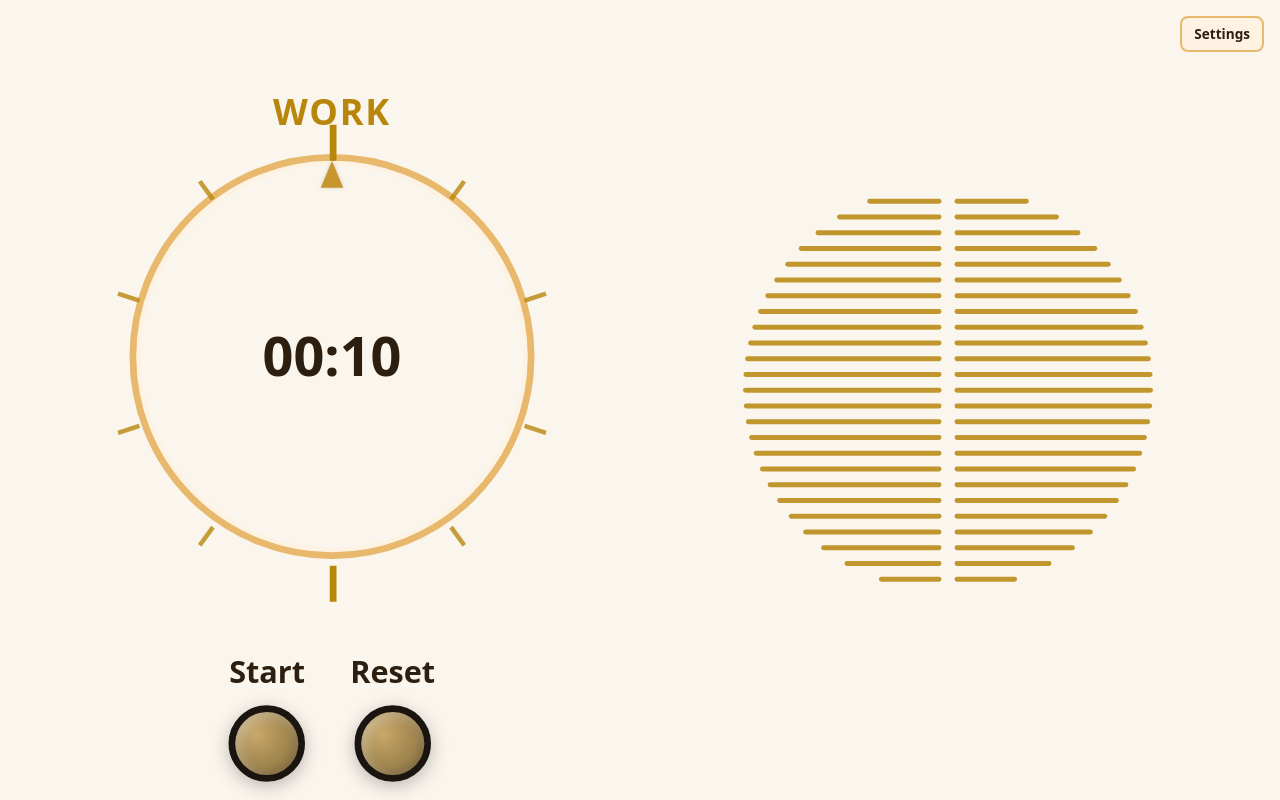
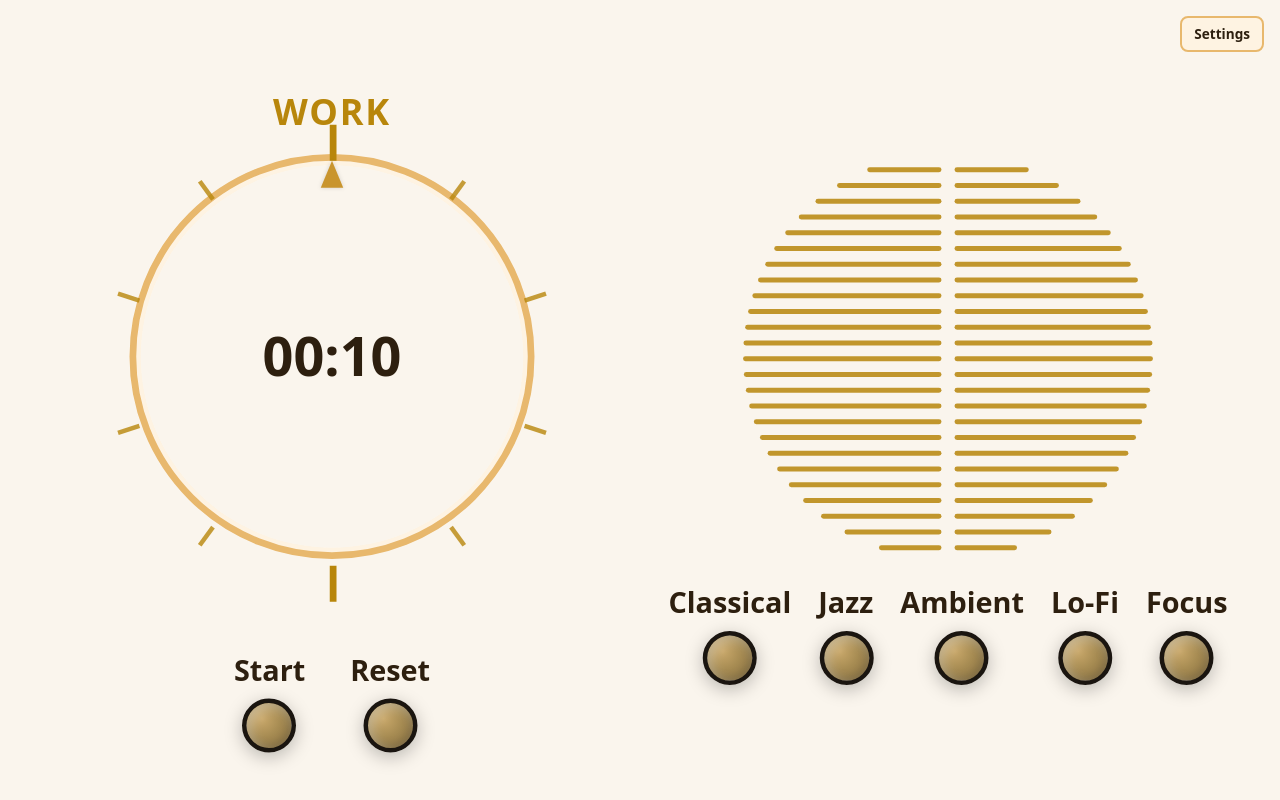
Before and after one commit to crisguardiola/pomodoro-timer, a website built with Vite: page index.html in a window 1280 px wide. Built offline with nearby package versions, Linux system fonts and the light colour scheme.

Commit message:
radio-buttons

```diff
--- a/src/main.js
+++ b/src/main.js
@@ -370,15 +370,38 @@ function createUI() {
 
   rootEl.append(modeLabelEl, clockWrap, controls);
 
-  // Two-column layout: left = timer (centred), right = Braun-style speaker
+  // Two-column layout: left = timer (centred), right = Braun-style speaker + music type buttons
   const layoutColumns = document.createElement("div");
   layoutColumns.className = "layout-columns";
   const columnLeft = document.createElement("div");
   columnLeft.className = "column-left";
   const columnRight = document.createElement("div");
   columnRight.className = "column-right";
+
+  const columnRightInner = document.createElement("div");
+  columnRightInner.className = "column-right-inner";
+  columnRightInner.appendChild(createBraunSpeaker());
+
+  const musicTypes = ["Classical", "Jazz", "Ambient", "Lo-Fi", "Focus"];
+  const musicControls = document.createElement("div");
+  musicControls.className = "music-controls";
+  musicTypes.forEach((label) => {
+    const wrap = document.createElement("div");
+    wrap.className = "control-btn-wrap";
+    const lbl = document.createElement("span");
+    lbl.className = "control-btn-label";
+    lbl.textContent = label;
+    const btn = document.createElement("button");
+    btn.type = "button";
+    btn.className = "btn btn-hifi btn-hifi-secondary";
+    btn.setAttribute("aria-label", `Music: ${label}`);
+    wrap.append(lbl, btn);
+    musicControls.appendChild(wrap);
+  });
+  columnRightInner.appendChild(musicControls);
+  columnRight.appendChild(columnRightInner);
+
   columnLeft.appendChild(rootEl);
-  columnRight.appendChild(createBraunSpeaker());
   layoutColumns.append(columnLeft, columnRight);
   app.append(settingsCorner, layoutColumns);
 }
--- a/src/style.css
+++ b/src/style.css
@@ -146,7 +146,7 @@ body {
   min-height: 0;
   display: flex;
   justify-content: center;
-  align-items: center;
+  align-items: stretch;
   padding: 0 var(--space-3xl) var(--space-3xl) 0;
   overflow: hidden;
 }
@@ -154,6 +154,27 @@ body {
 .column-right > * {
   transform: scale(2.25);
   transform-origin: center center;
+  min-height: 0;
+}
+
+/* Right column: same vertical grid and padding as .timer-root so clock and speaker align */
+.column-right-inner {
+  display: grid;
+  grid-template-rows: 1fr auto 1fr;
+  align-items: center;
+  justify-items: center;
+  width: 100%;
+  min-height: 0;
+  padding: var(--space-xs) 0 var(--space-4xl) 0;
+}
+
+.column-right-inner .braun-speaker {
+  grid-row: 2;
+}
+
+.column-right-inner .music-controls {
+  grid-row: 3;
+  align-self: start;
 }
 
 /* Braun-inspired circular speaker grille (right column) */
@@ -162,6 +183,15 @@ body {
   height: auto;
   color: var(--color-accent);
   opacity: 0.85;
+}
+
+/* Music type buttons: same layout as Start/Reset (label on top, hifi buttons) */
+.music-controls {
+  display: flex;
+  gap: var(--space-lg);
+  flex-wrap: wrap;
+  justify-content: center;
+  align-items: flex-end;
 }
 
 /* --- Timer root (theme is applied via :root / body[data-mode]) --------------- */
@@ -390,11 +420,11 @@ body {
   display: flex;
   flex-direction: column;
   align-items: center;
-  gap: 0.35rem;
+  gap: 0.25rem;
 }
 
 .control-btn-label {
-  font-size: var(--font-size-sm);
+  font-size: var(--font-size-xs);
   font-weight: var(--font-weight-semibold);
   color: var(--color-text);
 }
@@ -409,10 +439,10 @@ body {
   transition: background-color var(--transition-fast), color var(--transition-fast), border-color var(--transition-fast);
 }
 
-/* Vintage hi-fi tactile buttons: circular, domed, dark ring, muted centre (2x smaller, label outside) */
+/* Vintage hi-fi tactile buttons: circular, domed, dark ring, muted centre (label outside) */
 .btn-hifi {
-  width: 2.125rem;
-  height: 2.125rem;
+  width: 1.5rem;
+  height: 1.5rem;
   padding: 0;
   border-radius: 50%;
   display: inline-flex;
@@ -420,7 +450,7 @@ body {
   justify-content: center;
   font-size: 0;
   /* Dark outer ring (bezel) */
-  border: 3px solid #1a1510;
+  border: 2px solid #1a1510;
   box-shadow:
     0 2px 8px rgba(0, 0, 0, 0.25),
     inset 2px 2px 5px rgba(255, 255, 255, 0.35),
@@ -648,8 +678,8 @@ body {
   }
 
   .btn-hifi {
-    width: 1.875rem;
-    height: 1.875rem;
+    width: 1.25rem;
+    height: 1.25rem;
     border-width: 2px;
   }
 
```
